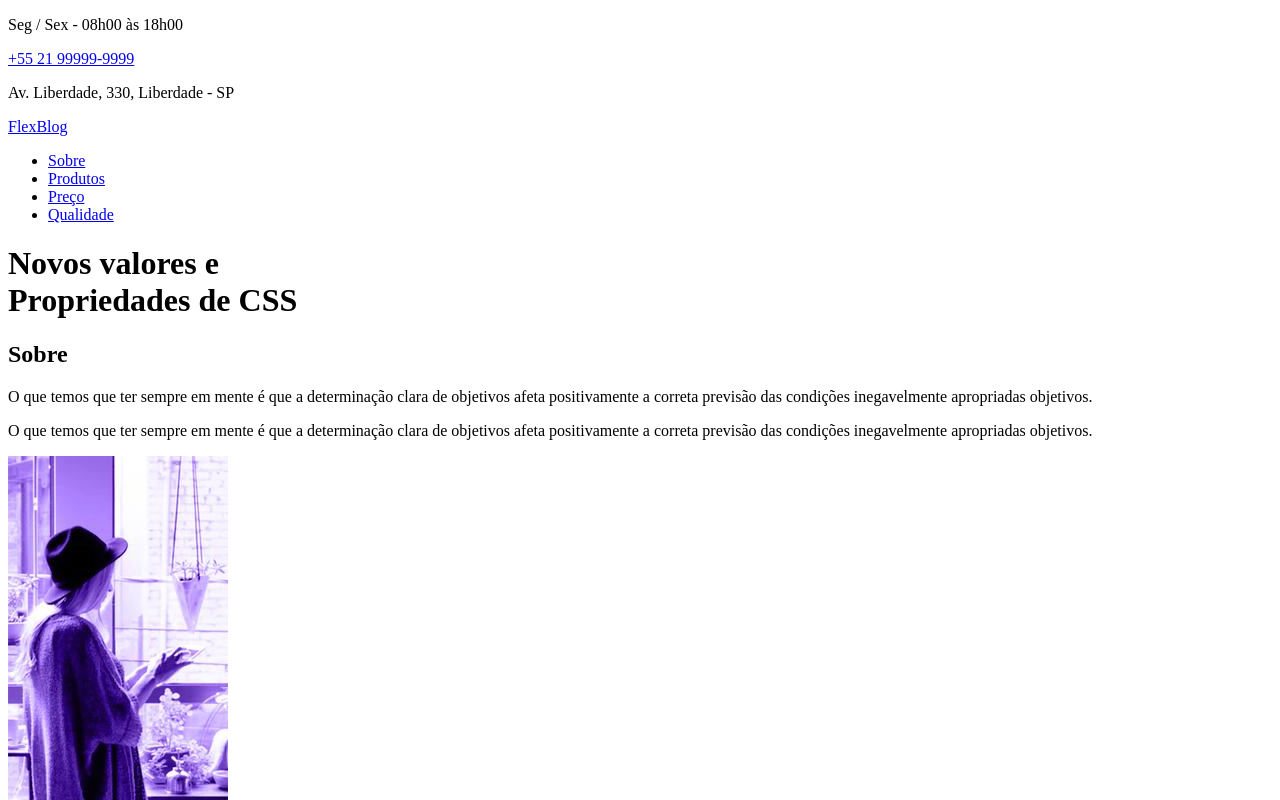
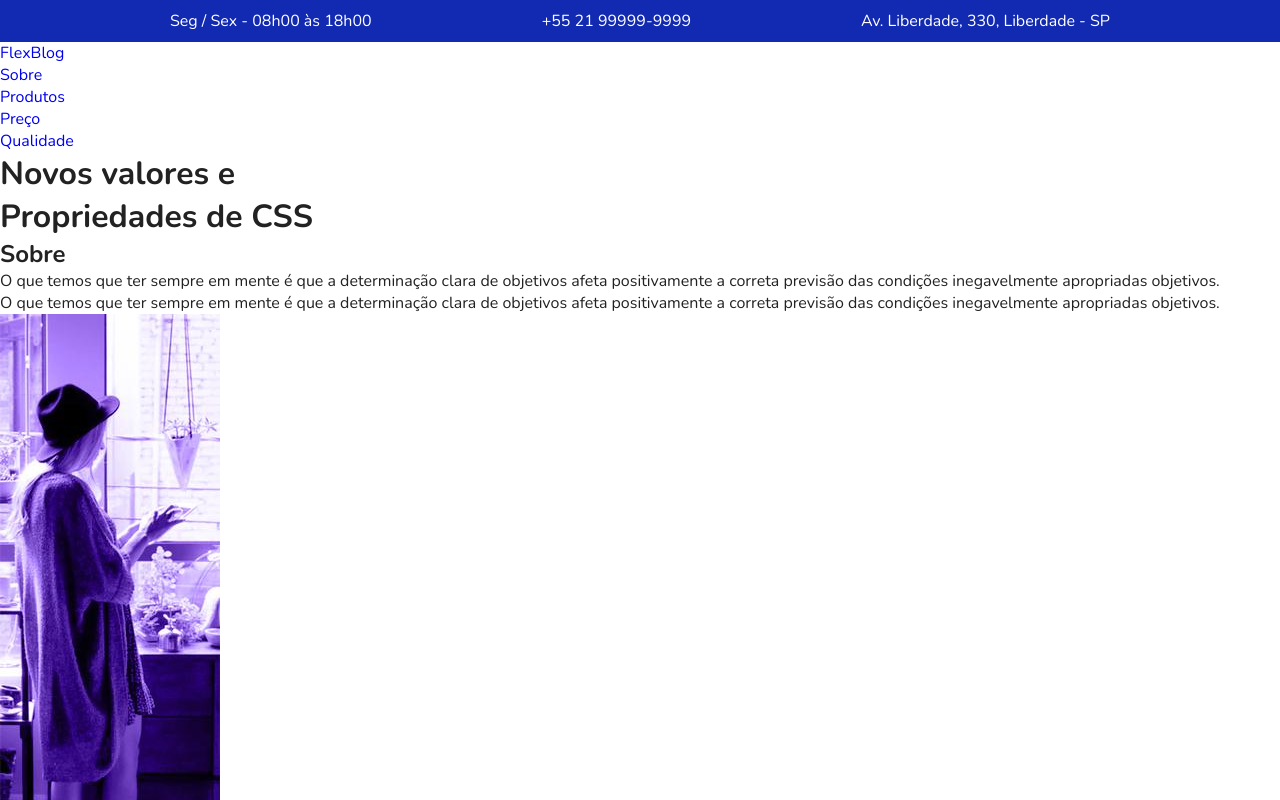
Before and after one commit to pedrobissetti/FlexBlog, a website: page index.html in a window 1280 px wide. Shown: the top 800 px of the page. Drawn offline with nearby package versions, Linux system fonts and the light colour scheme.

Commit message:
CSS reset e super-info finalizados

```diff
--- a/css/style.css
+++ b/css/style.css
@@ -0,0 +1,51 @@
+/* RESET GERAL */
+body, h1, h2, p, ul, li, a {
+  margin: 0px;
+  padding: 0px;
+}
+
+/* ESTILOS GERAIS */
+* {
+  box-sizing: border-box;
+}
+
+body {
+  font-family: "Nunito", Helvetica, Arial, sans-serif;
+  color: #222222;
+}
+
+ul {
+  list-style: none;
+}
+
+a {
+  text-decoration: none;
+}
+
+img {
+  display: block;
+  max-width: 100%;
+}
+
+/* SUPER INFO */
+.superinfo-bg {
+  background: #122ab2;
+  color: white;
+}
+
+.super-info {
+  max-width: 960px;
+  margin: 0 auto;
+  display: flex;
+  justify-content: space-between;
+  flex-wrap: wrap;
+  padding-top: 10px;
+}
+
+.super-info p, .super-info a {
+  margin: 0 10px 10px 10px;
+}
+
+.super-info a {
+  color: white;
+}
--- a/index.html
+++ b/index.html
@@ -11,7 +11,7 @@
 <body>
 
   <div class="superinfo-bg">
-    <div class="superinfo">
+    <div class="super-info">
       <p>Seg / Sex - 08h00 às 18h00</p>
       <a href="tel:+5521999999999">+55 21 99999-9999</a>
       <p>Av. Liberdade, 330, Liberdade - SP</p>
```
